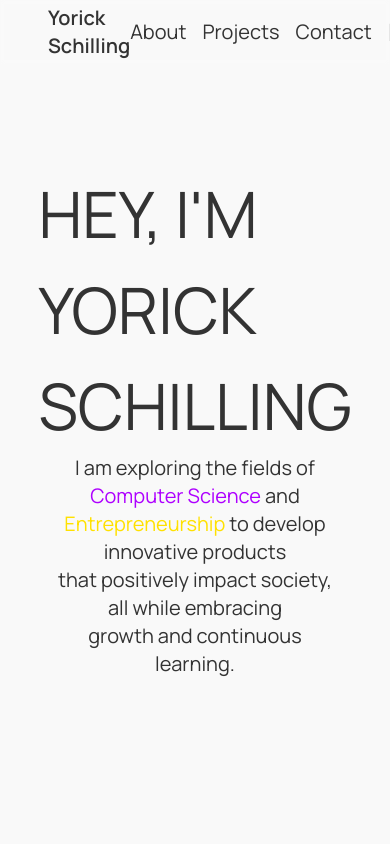
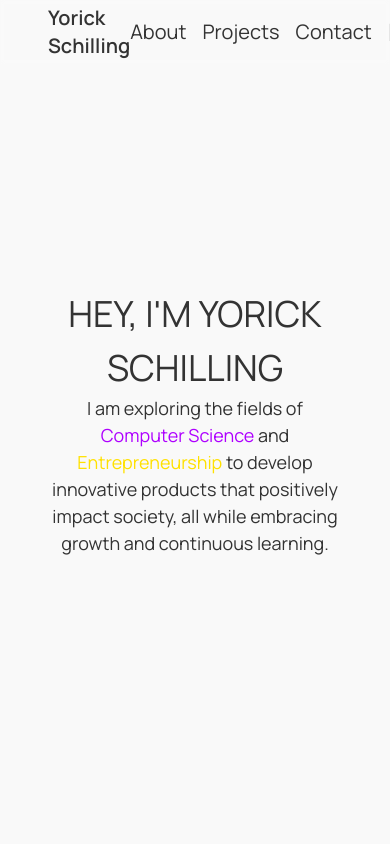
Before and after one commit to YSchilling/personal-website-v2, a Nuxt app: page / in a window 390 px wide. Shown: the top 844 px of the page. Built offline with nearby package versions, Linux system fonts and the light colour scheme.

Commit message:
implemented the responsiveness of the home page

```diff
--- a/pages/index.vue
+++ b/pages/index.vue
@@ -32,12 +32,12 @@ const isDarkMode = useState("isDarkMode", () => false);
 <template>
     <main>
         <MySection class="flex flex-col justify-center items-center h-screen">
-            <h1>HEY, I'M YORICK SCHILLING</h1>
-            <p class="text-xl text-center">I am exploring the fields of <span
+            <h1 class="text-center">HEY, I'M YORICK SCHILLING</h1>
+            <p class="subtitle text-center">I am exploring the fields of <span
                     style="color: var(--cs-highlight-color)">Computer Science</span> and <span
                     style="color: var(--es-highlight-color)">Entrepreneurship</span> to
-                develop innovative products <br> that
-                positively impact society, all while embracing <br>growth and continuous learning.</p>
+                develop innovative products that positively impact society, all while embracing growth and continuous
+                learning.</p>
         </MySection>
         <MySection class="mt-32">
             <div class="grid grid-cols-1 lg:grid-cols-2 gap-16">
@@ -69,7 +69,7 @@ const isDarkMode = useState("isDarkMode", () => false);
             <div class="flex flex-col items-center">
                 <h2 class="text-2xl font-extrabold mb-4">My current Efforts</h2>
                 <MyDivider width="128px" class="mb-4" />
-                <p class="text-xl">These things keep me the most occupied at the moment</p>
+                <p class="text-lg md:text-xl text-center">These things keep me the most occupied at the moment</p>
                 <div class="mt-12 flex flex-col md:flex-row gap-8">
                     <img @click="effort1active = true" src="/img/tum_logo.png" width="200px" height="200px"
                         class="effort saturate-0 duration-300 hover:saturate-100 hover:cursor-pointer">
@@ -127,7 +127,11 @@ const isDarkMode = useState("isDarkMode", () => false);
 
 <style scoped>
 h1 {
-    font-size: 64px;
+    font-size: clamp(36px, 6vw, 64px);
+}
+
+.subtitle {
+    font-size: clamp(18px, 2vw, 24px);
 }
 
 .effort {
@@ -136,11 +140,18 @@ h1 {
 }
 
 .expanded_effort {
-    width: 664px;
-    height: 374px;
+    width: 90%;
+    height: 60%;
     background-position: center;
     background-size: contain;
     background-repeat: no-repeat;
     box-shadow: 0px 6px 16px 0px rgba(0, 0, 0, 0.4);
 }
+
+@media screen and (min-width: 768px) {
+    .expanded_effort {
+        width: 664px;
+        height: 374px;
+    }
+}
 </style>
```
